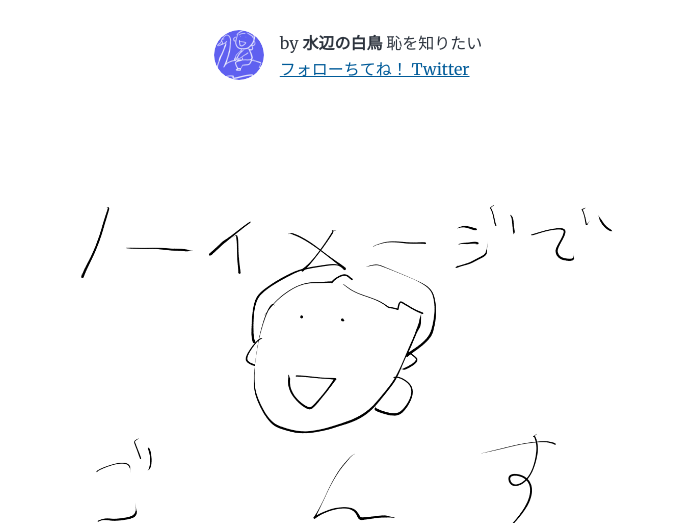
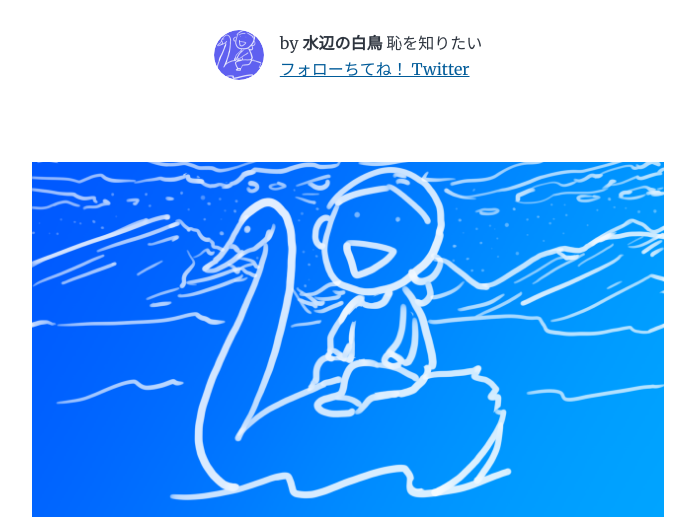
Before and after one commit to bosatsupeople/mizube-no-gatsby, a Gatsby site: page / in a window 1280 px wide. Shown: the part 111-634 px from the top of the page, without its empty margins (292-987 px from the left). Built offline with nearby package versions, Linux system fonts and the light colour scheme; Gatsby itself is replaced by a stand-in of ours.

Commit message:
Remove comment out on blog-post.js, index.js

```diff
--- a/src/pages/index.js
+++ b/src/pages/index.js
@@ -98,13 +98,13 @@
           date(formatString: "MMMM DD, YYYY")
           title
           description
-#          hero {
-#            childImageSharp {
-#              fluid(maxWidth: 1280) {
-#              ...GatsbyImageSharpFluid
-#              }
-#            }
-#          }
+          hero {
+            childImageSharp {
+              fluid(maxWidth: 1280) {
+              ...GatsbyImageSharpFluid
+              }
+            }
+          }
         }
       }
     }
```
Also changed, not shown: src/templates/blog-post.js (+7 -7 lines).
